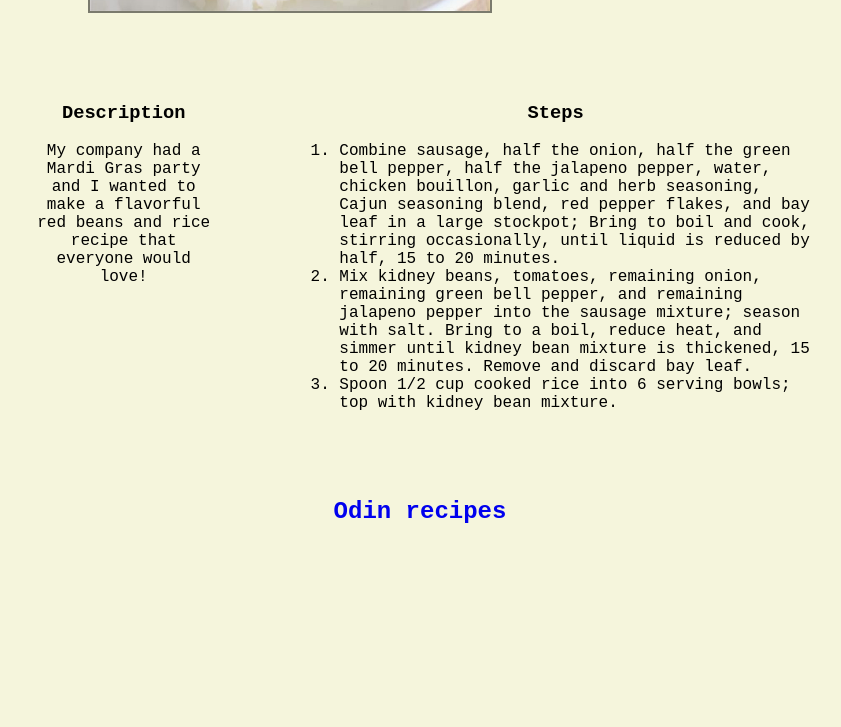
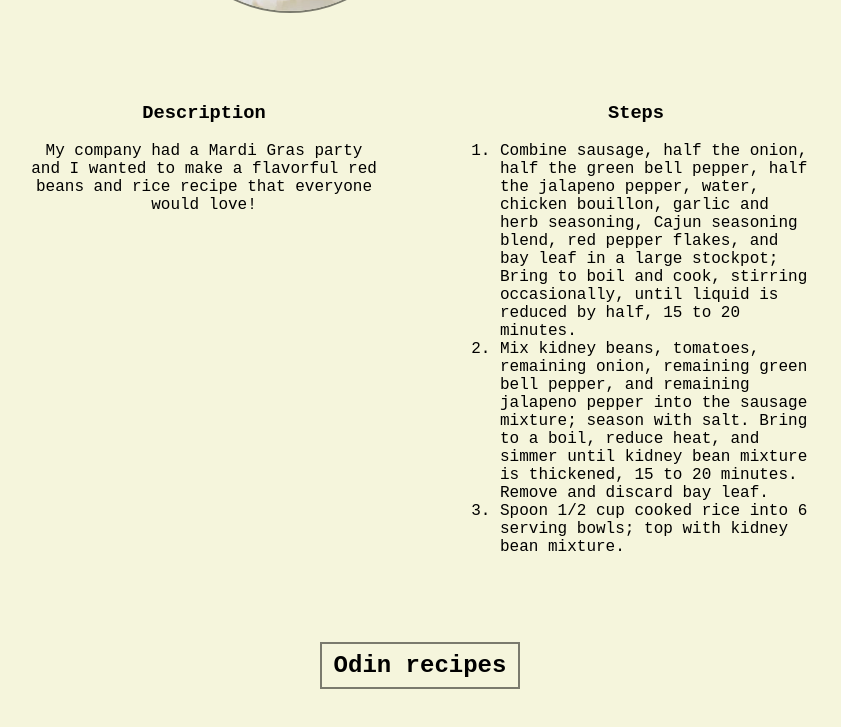
Before and after one commit to gerlecztamas/odin-recipes, a plain HTML site: page recipes/jrbr.html in a window 1280 px wide. Shown: the part 729-1456 px from the top of the page, without its empty margins (220-1061 px from the left). Before the commit the page ends 1274 px from the top, so only its background shows below. Drawn offline with Linux system fonts and the light colour scheme.

Commit message:
beautifying and home button

```diff
--- a/recipes/jrbr.html
+++ b/recipes/jrbr.html
@@ -47,6 +47,6 @@
             </ol>
         </div>
     </div>
-    <h2><a href="../index.html">Odin recipes</a></h2>
+    <h2 class="odin"><a href="../index.html">Odin recipes</a></h2>
 </body>
 </html>
--- a/style.css
+++ b/style.css
@@ -19,6 +19,7 @@ ul{
 
 a{
     text-decoration: none;
+    color: black;
 }
 
 a:visited, a:active{
@@ -34,6 +35,7 @@ img{
     height: auto;
     display: block;
     border: 2px solid rgba(0, 0, 0, 0.5);
+    border-radius: 50%;
 }
 
 img:hover{
@@ -55,6 +57,7 @@ img:hover{
 
 .description, .steps{
     padding: 20px 40px;
+    flex: 1;
 }
 
 .steps{
@@ -68,3 +71,10 @@ img:hover{
 .ingredients ul{
     padding: 0px 40px;
 }
+
+.odin{
+    border: 2px solid rgba(0, 0, 0, 0.5);
+    padding: 8px 12px;
+    width: fit-content;
+    margin: 50px auto;
+}
```
Also changed, not shown: recipes/eggplant-parmesan.html (+1 -1 lines), recipes/scss.html (+1 -1 lines).
